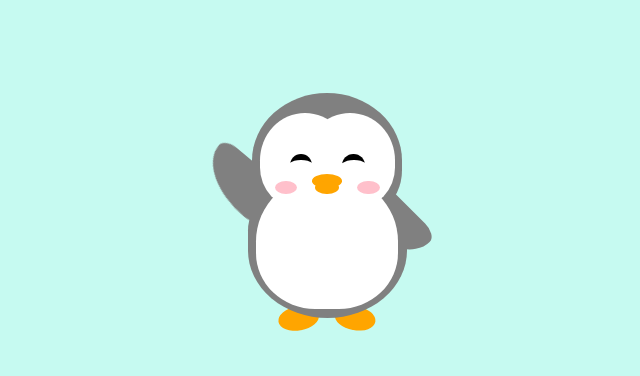
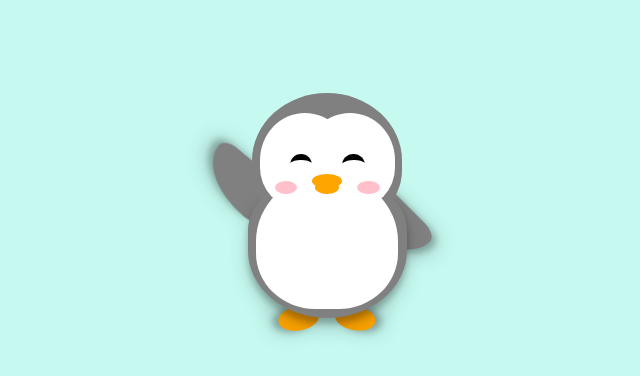
Before and after one commit to Midnightgb/Utilidades, a plain HTML site: page index.html in a window 1280 px wide. Shown: the whole page, without its empty margins (313-953 px from the left). Drawn offline with Linux system fonts and the light colour scheme.

Commit message:
animacion

```diff
--- a/csskary/style.css
+++ b/csskary/style.css
@@ -10,6 +10,10 @@
     --penguin-size: 200px;
     --penguin-skin: black;
   }
+}
+
+.sombra {
+  box-shadow: 0 10px 20px rgba(0, 0, 0, 0.19), 0 6px 6px rgba(0, 0, 0, 0.23);
 }
 
 .penguin {
```
